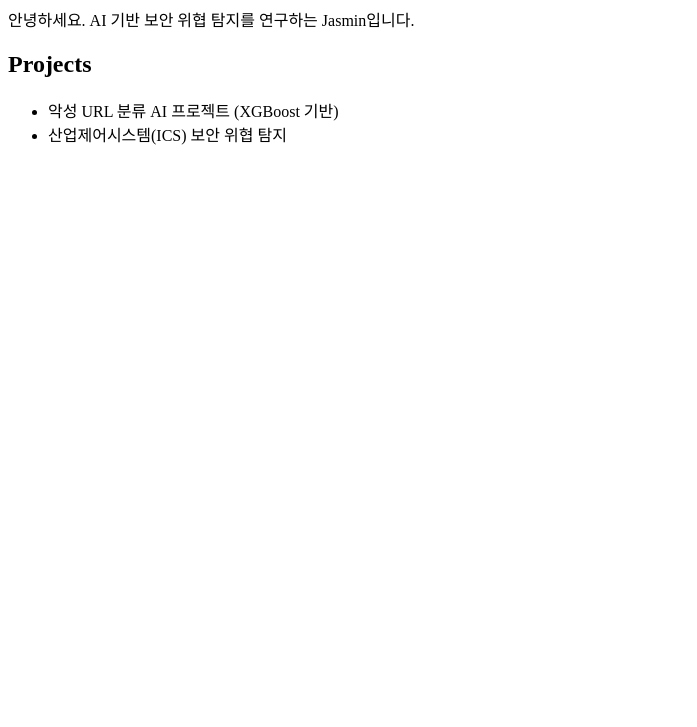
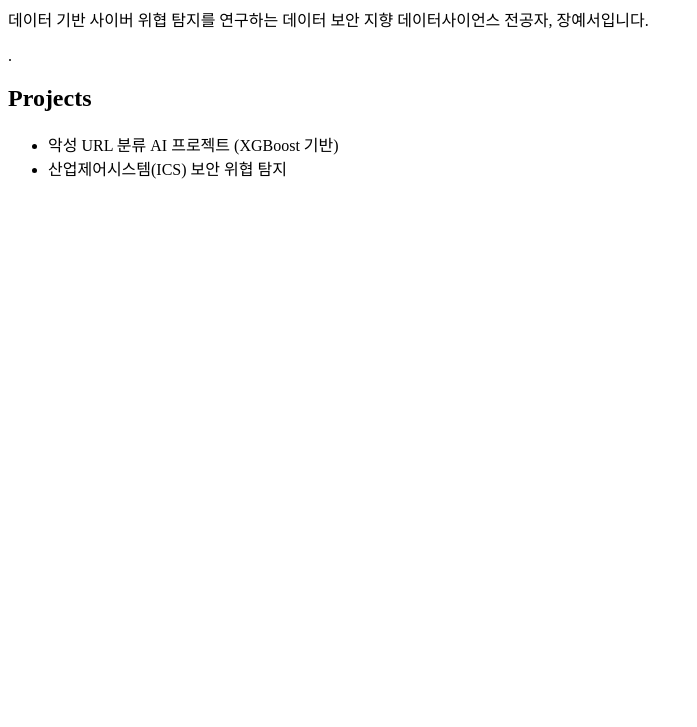
Before and after one commit to Jasmin527/Jasmin527.github.io, a plain HTML site: page index.html in a window 1280 px wide. Shown: the part 73-800 px from the top of the page, without its empty margins (0-697 px from the left). Drawn offline with Linux system fonts and the light colour scheme.

Commit message:
Update index.html

```diff
--- a/index.html
+++ b/index.html
@@ -5,7 +5,7 @@
 </head>
 <body>
     <h1>AI & Security Portfolio</h1>
-    <p>안녕하세요. AI 기반 보안 위협 탐지를 연구하는 Jasmin입니다.</p>
+    <p>데이터 기반 사이버 위협 탐지를 연구하는 데이터 보안 지향 데이터사이언스 전공자, 장예서입니다.</p>.</p>
 
     <h2>Projects</h2>
     <ul>
```
